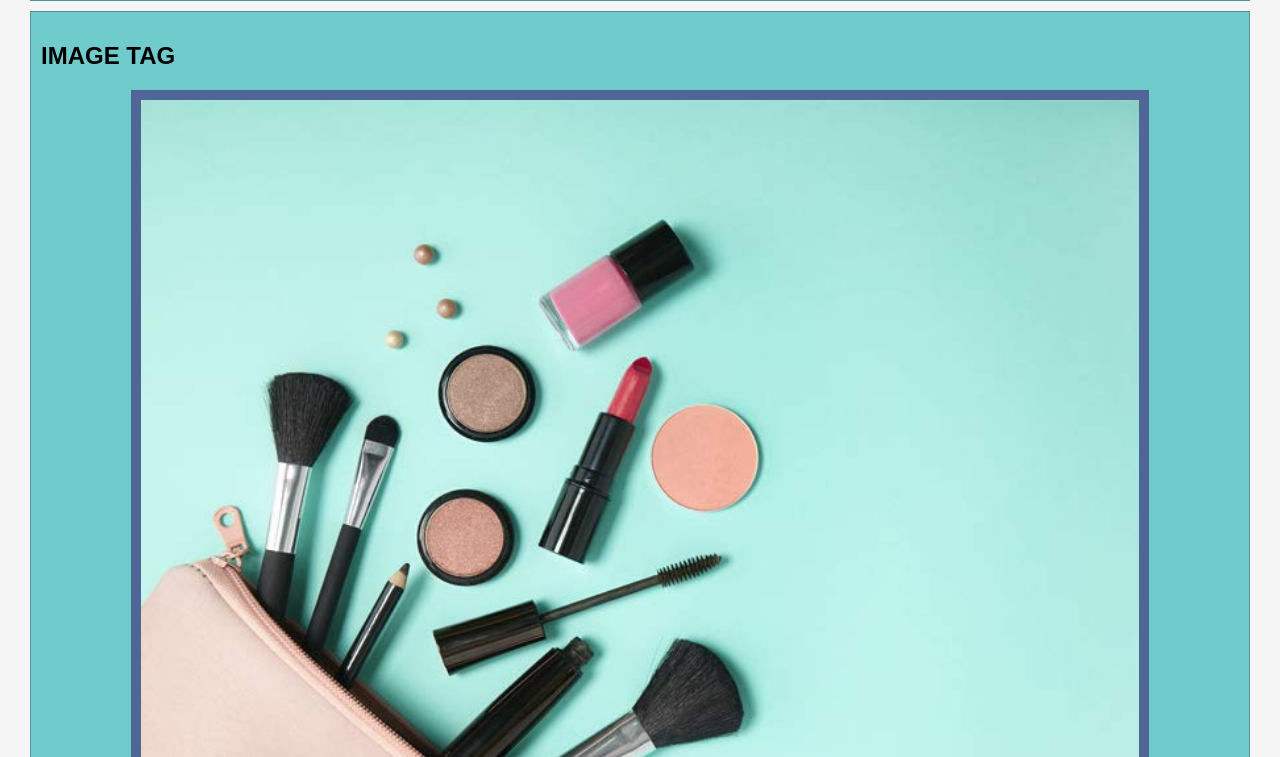
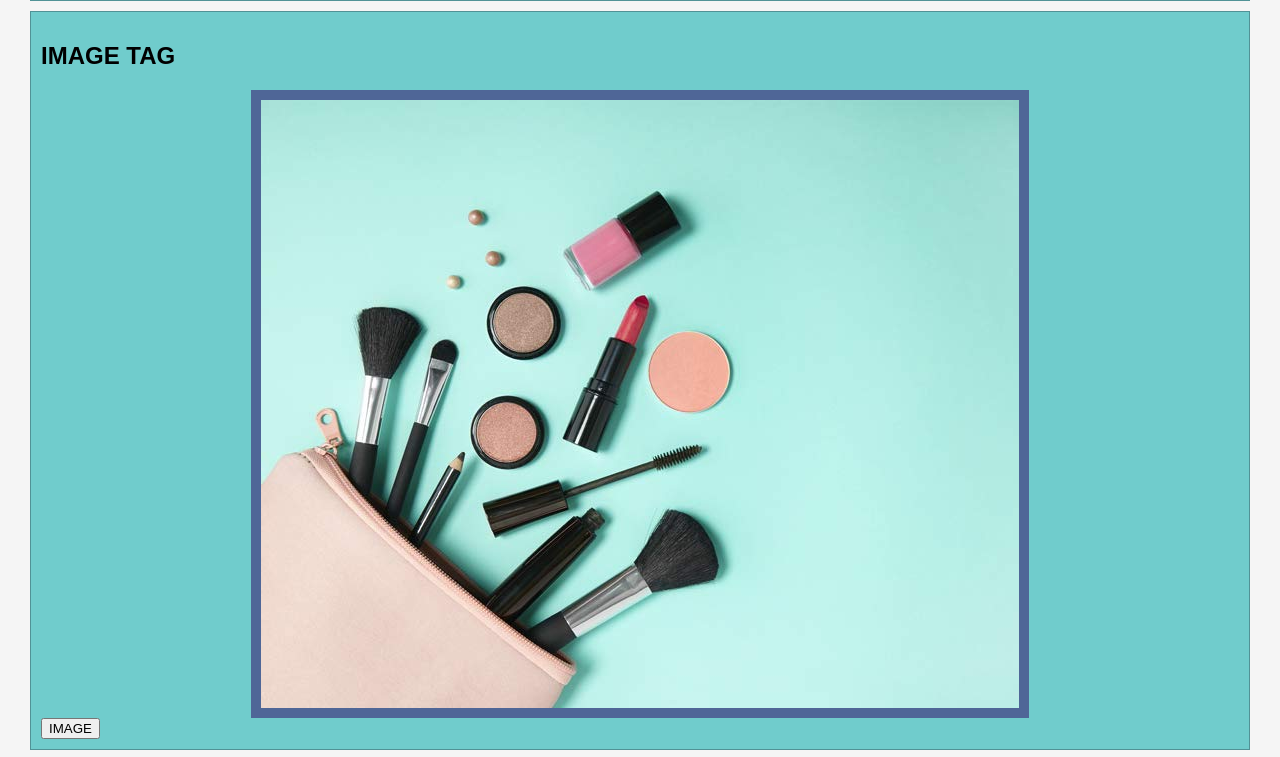
Before and after one commit to ritikshukla29/15-aug-work, a plain HTML site: page index.html in a window 1280 px wide. Shown: the part 583-1340 px from the top of the page. Drawn offline with Linux system fonts and the light colour scheme.

Commit message:
Update index.html
i made the changes

```diff
--- a/index.html
+++ b/index.html
@@ -48,8 +48,8 @@
     padding: 10px;
     display: block;
     margin: 0 auto;
-    height:100vh;
-    width:auto;
+    max-width: 100%;
+    height: auto;
   }
 
   video {
@@ -57,6 +57,8 @@
     padding: 10px;
     display: block;
     margin: 0 auto;
+    max-width: 100%;
+    height: auto;
   }
   ul {
     color: #333;
```
